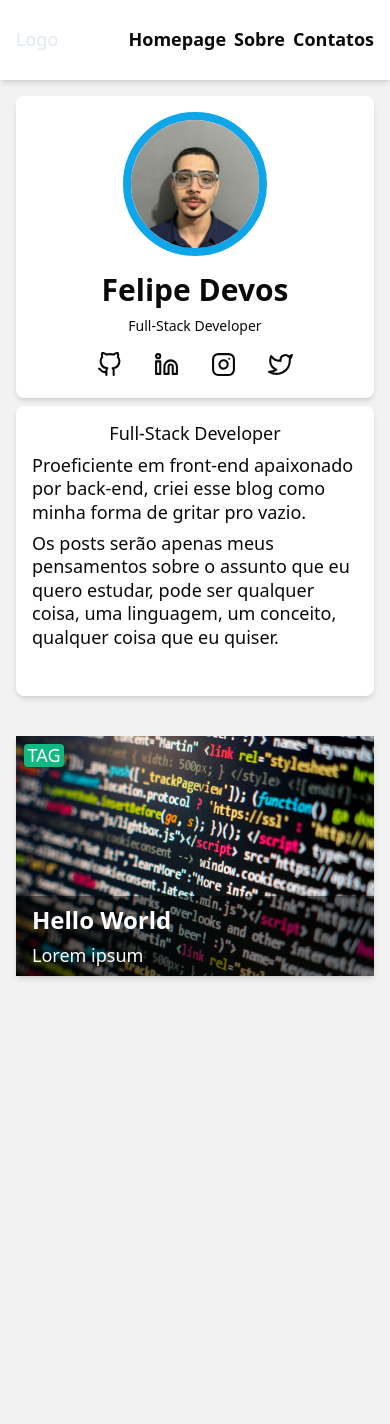
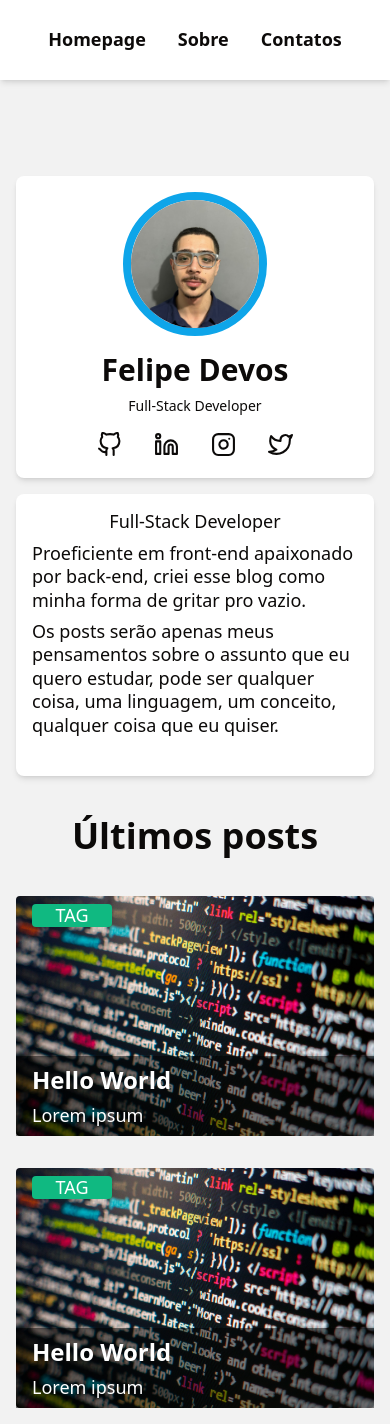
Before and after one commit to fdevos1/personal-blog, a React (Vite) app in the folder front-end/: page / in a window 390 px wide. Before the commit the page ends 992 px from the top, so only its background shows below. Built offline with nearby package versions, Linux system fonts and the light colour scheme.

Commit message:
added responsive design and hook to scroll on header

```diff
--- a/front-end/src/App.tsx
+++ b/front-end/src/App.tsx
@@ -1,14 +1,12 @@
 import { BlogPost } from "./components/BlogPost";
-import { Header } from "./components/Header";
 import { Layout } from "./components/Layout";
 
 function App() {
   return (
     <>
-      <Header />
-
       <Layout>
-        <main>
+        <main className="flex flex-col gap-8">
+          <BlogPost />
           <BlogPost />
         </main>
       </Layout>
--- a/front-end/src/components/BlogPost.tsx
+++ b/front-end/src/components/BlogPost.tsx
@@ -3,28 +3,46 @@ import blogPostImagePlaceholder from "@/assets/images/blogpost-image-placeholder
 export function BlogPost() {
   return (
     <>
-      <section className="flex w-full bg-white  shadow-md relative">
-        <div className="flex justify-center font-medium absolute left-2 top-2 rounded w-10 bg-emerald-500 z-10">
+      <section className="flex w-full  relative h-60 lg:h-72">
+        {/* TAG */}
+        <div className="flex justify-center font-medium absolute left-4 top-2 rounded w-20 bg-emerald-500 z-10">
           <p className="text-white">TAG</p>
         </div>
-        <div className="flex flex-col relative w-full">
+
+        {/* CONTAINER */}
+        <div className="flex flex-col md:flex-row md:gap-8 relative w-full">
+          {/* TÍTULO E DESCRIÇÃO */}
+          <div
+            className="flex flex-col justify-between gap-2 px-4 py-2 md:pt-12
+          absolute bottom-0 md:static
+          w-full md:w-1/2 h-20 md:h-full
+          bg-black/50 md:bg-transparent z-10"
+          >
+            <div className="flex flex-col gap-2 md:gap-4">
+              <p className="text-white text-2xl font-semibold md:text-stone-950">
+                Hello World
+              </p>
+              <p className="text-white font-light md:text-stone-950">
+                Lorem ipsum
+              </p>
+            </div>
+            <a
+              href={""}
+              className="hidden md:flex  w-1/2 2xl:w-2/4 justify-center bg-sky-500 text-white rounded text-base font-semibold p-1 self-center"
+            >
+              Continuar lendo
+            </a>
+          </div>
+
           {/* IMAGEM */}
-          <div className="w-full h-60">
+          <div className="w-full h-full md:w-1/2 ">
             <img
-              className="w-full h-full object-cover"
+              className="w-full h-full object-cover rounded"
               src={blogPostImagePlaceholder}
               alt="blog-post-image"
             />
           </div>
-
-          {/* TÍTULO E DESCRIÇÃO */}
-          <div className="flex flex-col gap-2  absolute bottom-0 w-full h-20 px-4 py-2 bg-black/50 z-10">
-            <p className="text-white text-2xl font-semibold">Hello World</p>
-            <p className="text-white font-light">Lorem ipsum</p>
-          </div>
         </div>
-        {/* TAG/CONTEÚDO */}
-        {/* IMAGEM */}
       </section>
     </>
   );
--- a/front-end/src/components/Header.tsx
+++ b/front-end/src/components/Header.tsx
@@ -1,10 +1,37 @@
+import { useEffect, useState } from "react";
+import useScrollDirection from "@/hooks/useScrollDirection";
+
 export function Header() {
+  const scrollDirection = useScrollDirection({ initialDirection: "down" });
+  const [scrolledToTop, setScrolledToTop] = useState(true);
+
+  const handleScroll = () => {
+    setScrolledToTop(window.scrollY < 50);
+  };
+
+  useEffect(() => {
+    const timeout = setTimeout(() => {}, 100);
+
+    window.addEventListener("scroll", handleScroll);
+
+    return () => {
+      clearTimeout(timeout);
+      window.removeEventListener("scroll", handleScroll);
+    };
+  }, []);
+
   return (
-    <header>
-      <div className="flex w-full h-20 items-center justify-between shadow-md px-4 bg-white">
-        <div>Logo</div>
-
-        <div className="flex gap-2">
+    <header
+      className={`w-full fixed h-20 top-0 z-10 backdrop-blur flex transition-all ${
+        scrollDirection === "down" && !scrolledToTop
+          ? " translate-y-[calc(5rem*-1)]"
+          : null
+      }
+      ${scrollDirection === "up" && !scrolledToTop ? "translate-y-0" : null}
+      `}
+    >
+      <div className="flex w-full h-20  shadow-md px-4 bg-white">
+        <div className="flex w-full justify-center gap-8">
           {["Homepage", "Sobre", "Contatos"].map((title) => (
             <button className="text-stone-950 font-semibold">{title}</button>
           ))}
--- a/front-end/src/components/Layout.tsx
+++ b/front-end/src/components/Layout.tsx
@@ -1,16 +1,23 @@
 import { About } from "./About";
+import { Header } from "./Header";
 import { Hero } from "./Hero";
 
 export function Layout({ children }: { children: JSX.Element }) {
   return (
     <>
+      <Header />
+
       <div className="flex flex-col justify-center items-center p-4 gap-10 overflow-auto">
-        <div className="flex flex-col gap-2 h-[600px] md:flex-row md:h-[300px] md:w-2/3">
+        <div className="flex flex-col w-full gap-4 h-[600px] max-w-[1200px] md:flex-row md:h-[300px] xl:w-2/3 mt-40">
           <Hero />
           <About />
         </div>
 
-        <div className="w-full flex flex-col gap-2">{children}</div>
+        <div className="w-full flex flex-col items-center xl:px-48 gap-10">
+          <p className="font-bold text-4xl text-stone-950">Últimos posts</p>
+
+          <div className="flex flex-col w-full">{children}</div>
+        </div>
       </div>
     </>
   );
--- /dev/null
+++ b/front-end/src/hooks/useScrollDirection.ts
@@ -0,0 +1,54 @@
+const SCROLL_UP = "up";
+const SCROLL_DOWN = "down";
+
+import { useState, useEffect } from "react";
+
+interface IUseScrollDirection {
+  initialDirection: string;
+  thresholdPixels?: number;
+  off?: boolean;
+}
+
+const useScrollDirection = ({
+  initialDirection,
+  thresholdPixels,
+  off,
+}: IUseScrollDirection) => {
+  const [scrollDir, setScrollDir] = useState(initialDirection);
+
+  useEffect(() => {
+    const threshold = thresholdPixels || 0;
+    let lastScrollY = window.scrollY;
+    let ticking = false;
+
+    const updateScrollDir = () => {
+      const scrollY = window.scrollY;
+
+      if (Math.abs(scrollY - lastScrollY) < threshold) {
+        ticking = false;
+        return;
+      }
+
+      setScrollDir(scrollY > lastScrollY ? SCROLL_DOWN : SCROLL_UP);
+      lastScrollY = scrollY > 0 ? scrollY : 0;
+      ticking = false;
+    };
+
+    const onScroll = () => {
+      if (!ticking) {
+        window.requestAnimationFrame(updateScrollDir);
+        ticking = true;
+      }
+    };
+
+    !off
+      ? window.addEventListener("scroll", onScroll)
+      : setScrollDir(initialDirection);
+
+    return () => window.removeEventListener("scroll", onScroll);
+  }, [initialDirection, thresholdPixels, off]);
+
+  return scrollDir;
+};
+
+export default useScrollDirection;
```
